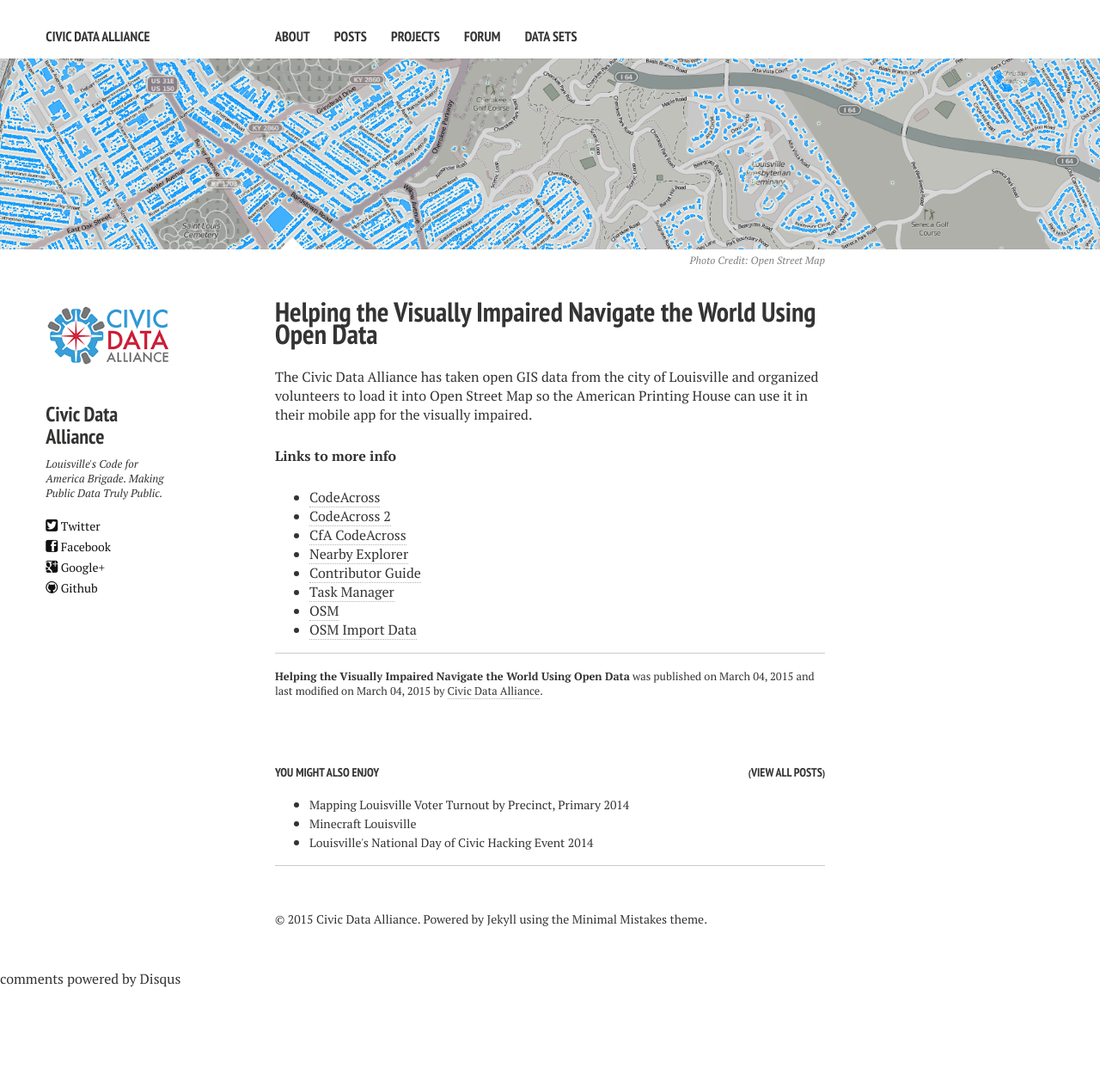
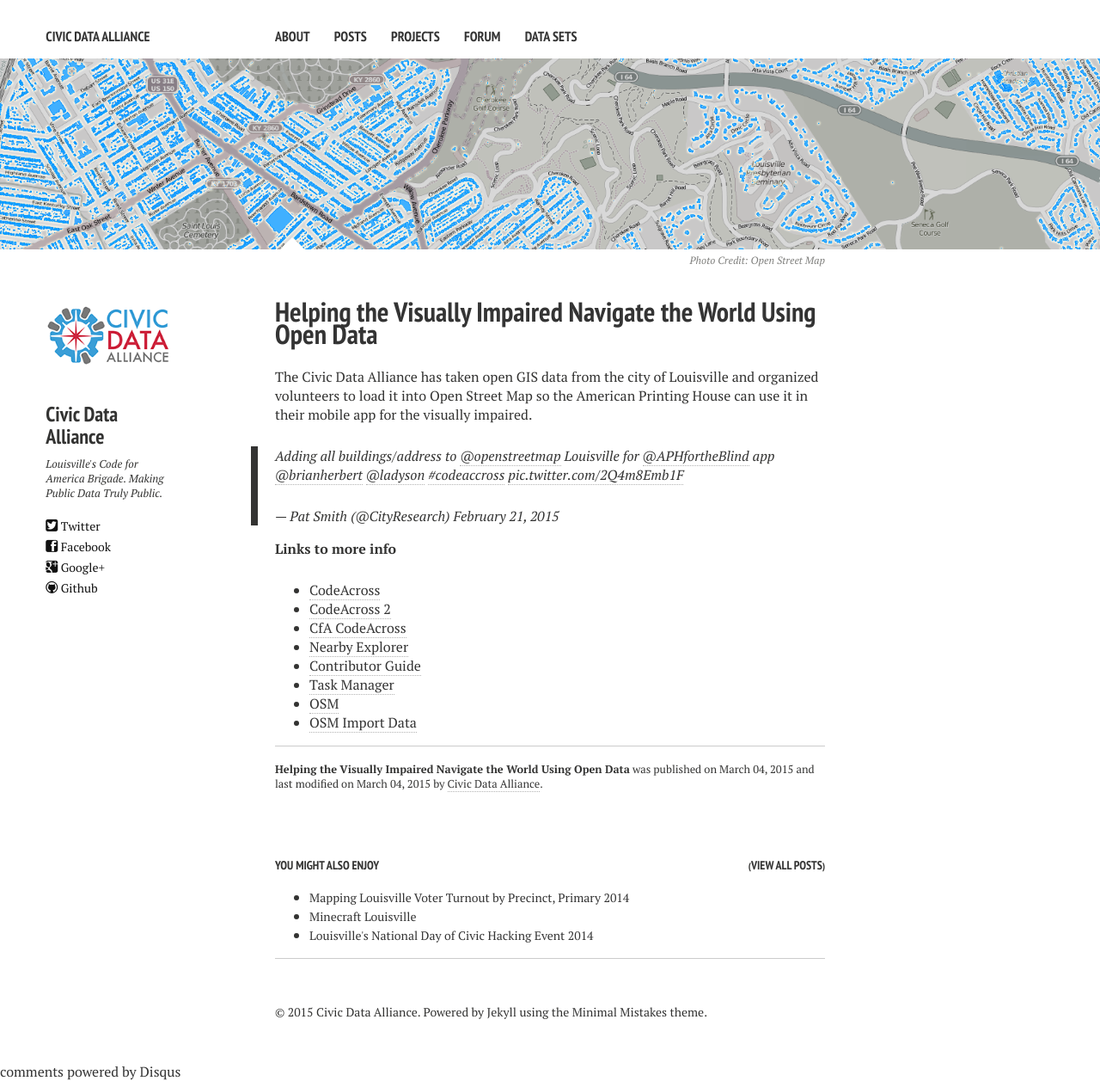
Before and after one commit to reydelleon/civicdata.github.io, a Jekyll site: the page built from _posts/2015-03-04-gis-open-data-american-printing-house-open-street-map.md, in a window 1280 px wide. Shown: the whole page at 86% size. Built offline with Jekyll 4.4.1, drawn with Linux system fonts in a browser that asks for light colours; nearby versions of some CDN libraries; comment, search, counter and statistics services are not loaded; before the commit the page ends 1149 px from its top, so only the background shows below that.

Commit message:
Update 2015-03-04-gis-open-data-american-printing-house-open-street-map.md

```diff
--- a/_posts/2015-03-04-gis-open-data-american-printing-house-open-street-map.md
+++ b/_posts/2015-03-04-gis-open-data-american-printing-house-open-street-map.md
@@ -13,6 +13,9 @@ image:
 
 The Civic Data Alliance has taken open GIS data from the city of Louisville and organized volunteers to load it into Open Street Map so the American Printing House can use it in their mobile app for the visually impaired.
 
+<blockquote class="twitter-tweet" lang="en"><p>Adding all buildings/address to <a href="https://twitter.com/openstreetmap">@openstreetmap</a> Louisville for <a href="https://twitter.com/APHfortheBlind">@APHfortheBlind</a> app <a href="https://twitter.com/brianherbert">@brianherbert</a> <a href="https://twitter.com/ladyson">@ladyson</a> <a href="https://twitter.com/hashtag/codeaccross?src=hash">#codeaccross</a> <a href="http://t.co/2Q4m8Emb1F">pic.twitter.com/2Q4m8Emb1F</a></p>&mdash; Pat Smith (@CityResearch) <a href="https://twitter.com/CityResearch/status/569215416767115265">February 21, 2015</a></blockquote>
+<script async src="//platform.twitter.com/widgets.js" charset="utf-8"></script>
+
 **Links to more info**
 
 - [CodeAcross](http://www.meetup.com/Louisville-Civic-Data-Alliance/events/219829803/)
```
